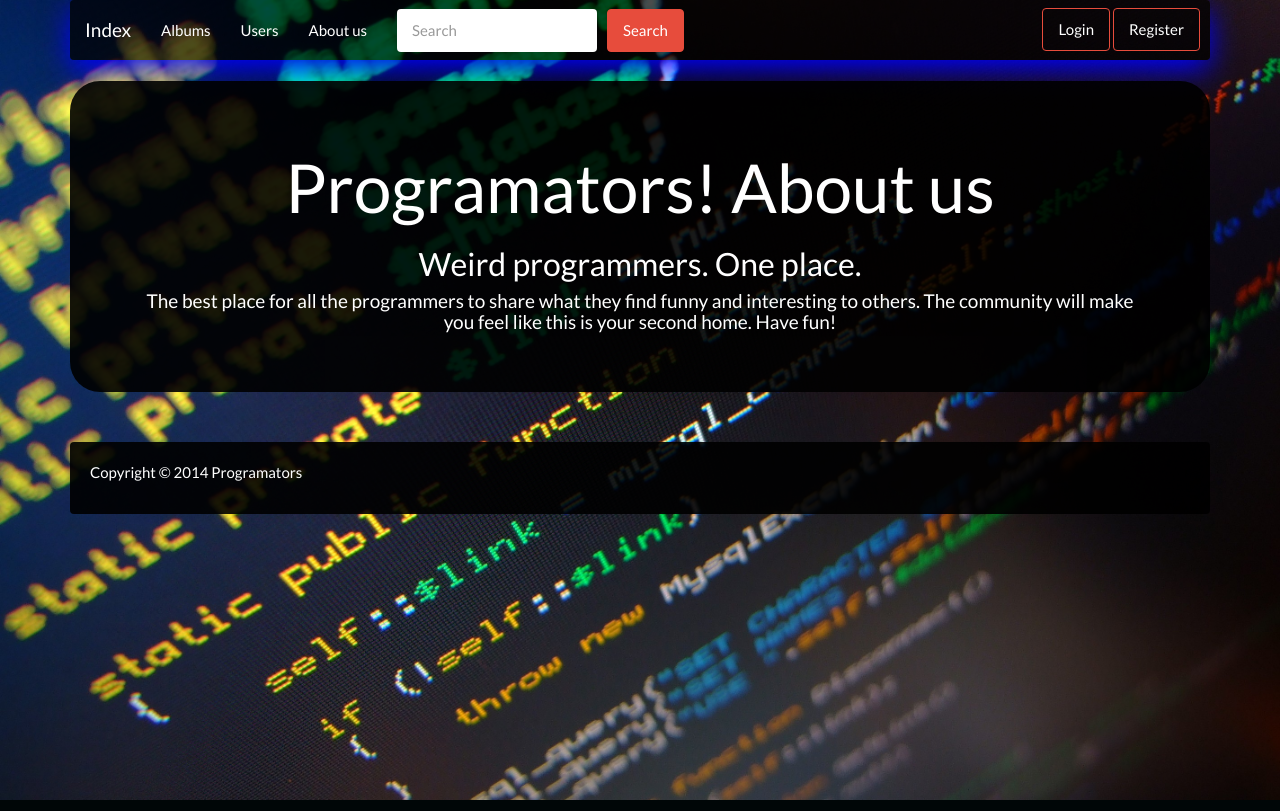
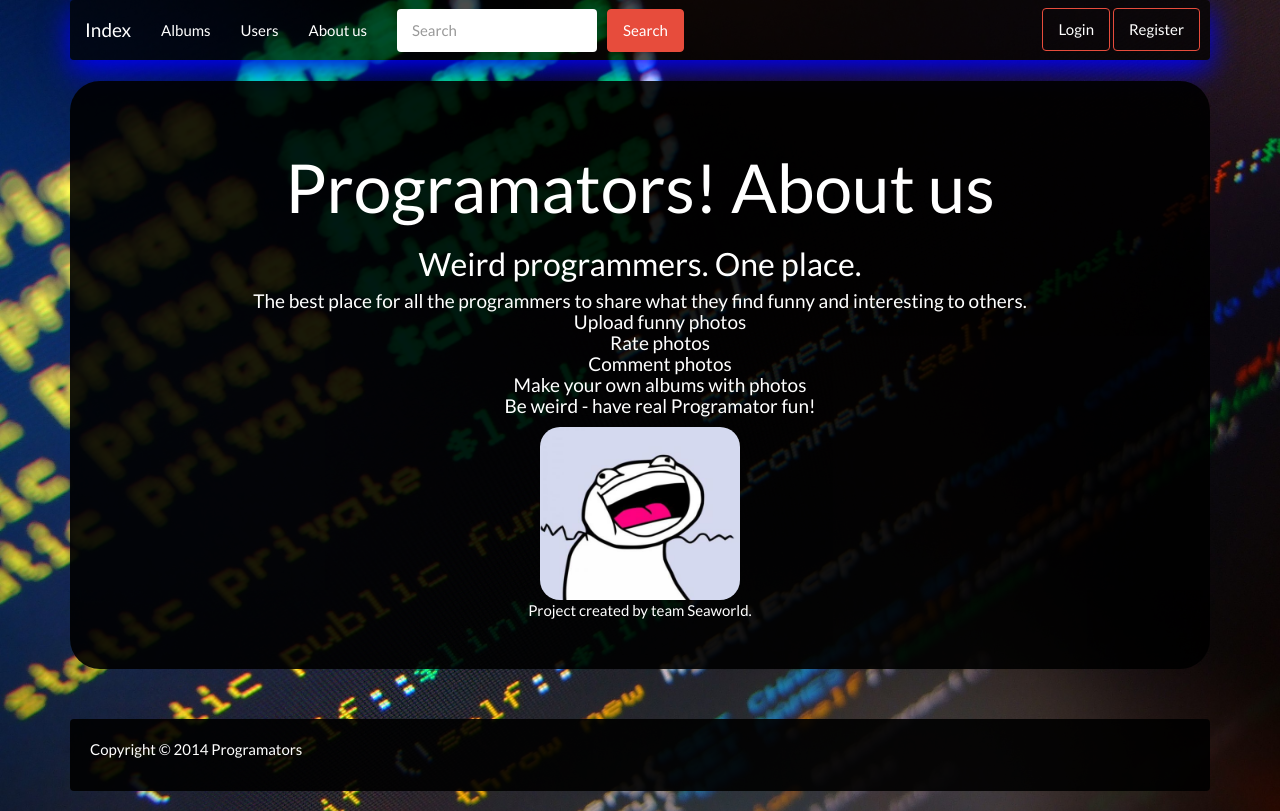
Before and after one commit to borislavtotev/Team-SEAWORLD, a PHP site: page /about-us.php in a window 1280 px wide. Run offline with PHP 8.4, Linux system fonts and the light colour scheme; some libraries are stand-ins or nearby versions.

Commit message:
edited info about us

```diff
--- a/about-us.php
+++ b/about-us.php
@@ -10,9 +10,19 @@ include_once( 'views/partials/header.php' );
                         <h1 class="text-center">Programators! About us</h1>
                         <h2 class="text-center">Weird programmers. One place.</h2>
                         <h4 class="text-center">
-                            The best place for all the programmers to share what they find funny and interesting to others.
-                            The community will make you feel like this is your second home. Have fun!
+                            <div>
+                                The best place for all the programmers to share what they find funny and interesting to others.
+                            </div>
+                                <ul id="about-info">
+                                    <li>Upload funny photos</li>
+                                    <li>Rate photos</li>
+                                    <li>Comment photos</li>
+                                    <li>Make your own albums with photos</li>
+                                    <li>Be weird - have real Programator fun!</li>
+                                </ul>
                         </h4>
+                        <img src="img/about-us-guy.jpg" alt="" id="baner" class="img-responsive" alt="Responsive image"/>
+                        <div id="about-info">Project created by team Seaworld.</div>
                     </hgroup>
                 </div>
         </header>
--- a/css/style.css
+++ b/css/style.css
@@ -29,6 +29,10 @@ h1, h2{
     display: block;
     margin: 0 auto;
     max-width: 200px;
+}
+#about-info{
+    list-style-type: none;
+    text-align: center;
 }
 .list-group-item:first-child, .list-group-item:last-child{
 
```
Also changed, not shown: img/about-us-guy.jpg (added).
